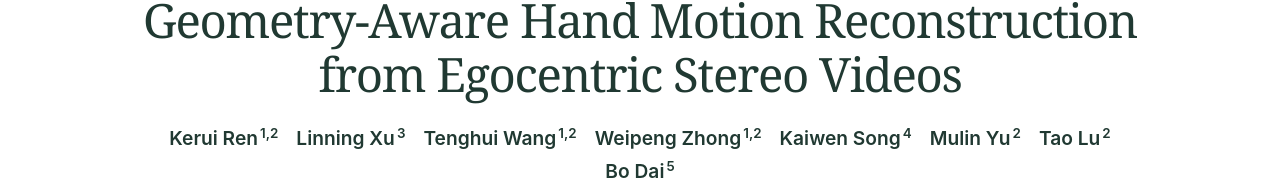
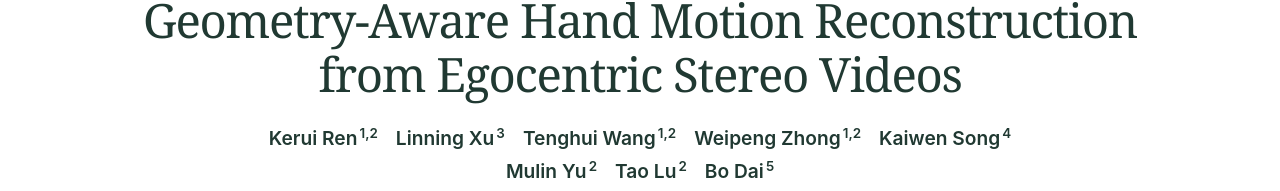
Before and after one commit to stereohand/stereohand.github.io, a plain HTML site: page index.html in a window 1280 px wide. Shown: the part 283-474 px from the top of the page. Drawn offline with Linux system fonts and the light colour scheme.

Commit message:
Show the final three authors on a separate row

```diff
--- a/index.html
+++ b/index.html
@@ -21,16 +21,20 @@
       <p class="eyebrow">STEREO VISION · METRIC HAND MOTION</p>
       <h1 id="title"><span>StereoHand</span><br>Geometry-Aware Hand Motion Reconstruction<br class="wide-only"> from Egocentric Stereo Videos</h1>
       <div class="paper-credit">
-        <ul class="paper-authors" role="list" aria-label="Authors">
+        <div class="paper-authors" role="group" aria-label="Authors">
+          <ul class="paper-author-row" role="list">
             <li>Kerui Ren<sup>1,2</sup></li>
             <li>Linning Xu<sup>3</sup></li>
             <li>Tenghui Wang<sup>1,2</sup></li>
             <li>Weipeng Zhong<sup>1,2</sup></li>
             <li>Kaiwen Song<sup>4</sup></li>
+          </ul>
+          <ul class="paper-author-row" role="list">
             <li>Mulin Yu<sup>2</sup></li>
             <li>Tao Lu<sup>2</sup></li>
             <li>Bo Dai<sup>5</sup></li>
           </ul>
+        </div>
         <ul class="paper-affiliations" role="list" aria-label="Affiliations">
           <li><sup>1</sup>Shanghai Jiao Tong University</li>
           <li><sup>2</sup>Shanghai Artificial Intelligence Laboratory</li>
--- a/site.css
+++ b/site.css
@@ -1,7 +1,8 @@
 :root{--ink:#203932;--muted:#60716a;--accent:#315f4c;--line:#dce5df;--soft:#f3f7f4;--blue:#477a9b;--purple:#9276b6;--orange:#be7d39}
 .paper-credit{margin:22px auto 0;max-width:64rem;line-height:1.5}
-.paper-authors,.paper-affiliations{display:flex;flex-wrap:wrap;justify-content:center;padding:0;margin:0;list-style:none}
-.paper-authors{gap:4px 18px;color:var(--ink);font-size:clamp(1rem,2vw,1.2rem);font-weight:600}
+.paper-author-row,.paper-affiliations{display:flex;flex-wrap:wrap;justify-content:center;padding:0;margin:0;list-style:none}
+.paper-authors{display:grid;gap:4px;color:var(--ink);font-size:clamp(1rem,2vw,1.2rem);font-weight:600}
+.paper-author-row{gap:4px 18px}
 .paper-affiliations{gap:4px 16px;margin-top:8px;color:var(--muted);font-size:clamp(.875rem,1.6vw,1rem)}
 .paper-credit sup{font-size:.7em;line-height:0;margin-inline-start:.15em}
 .paper-affiliations sup{margin-inline:0 .25em}
```
Lines whose indentation alone changed are shown as unchanged.
